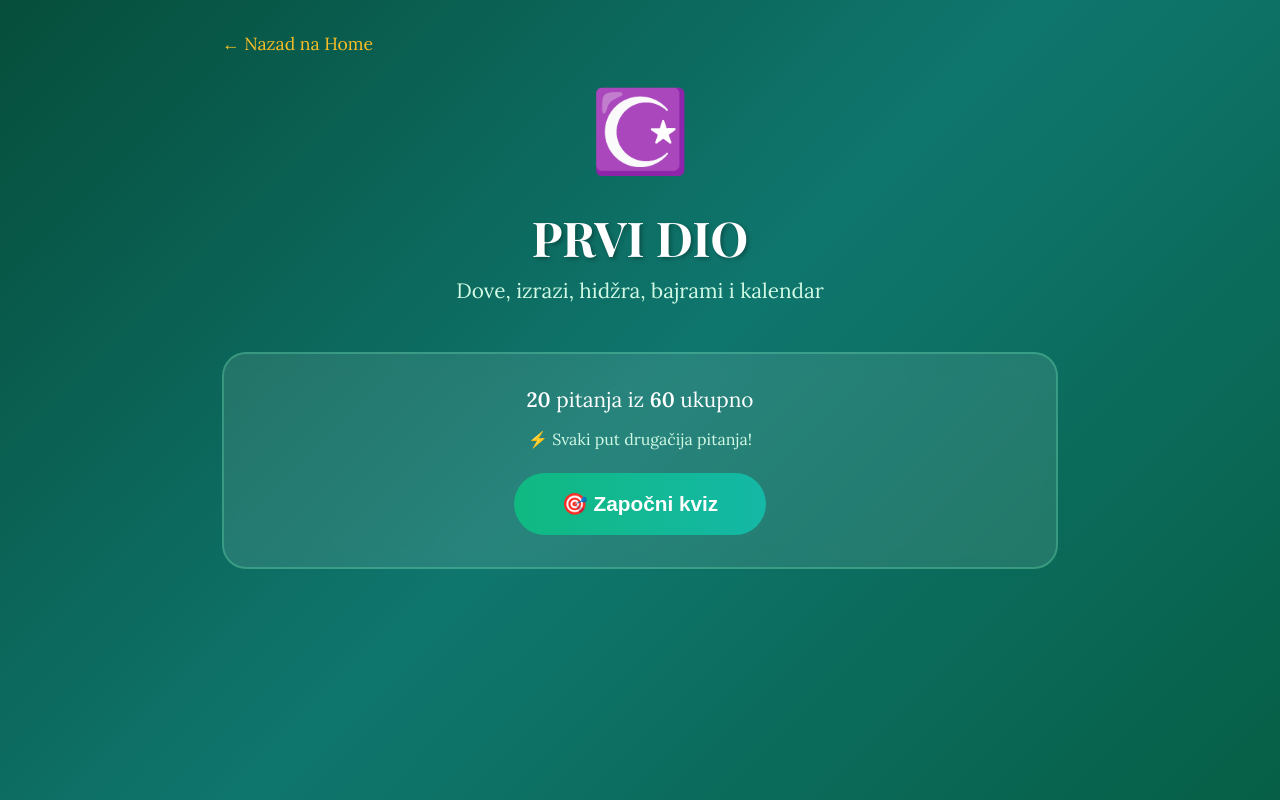
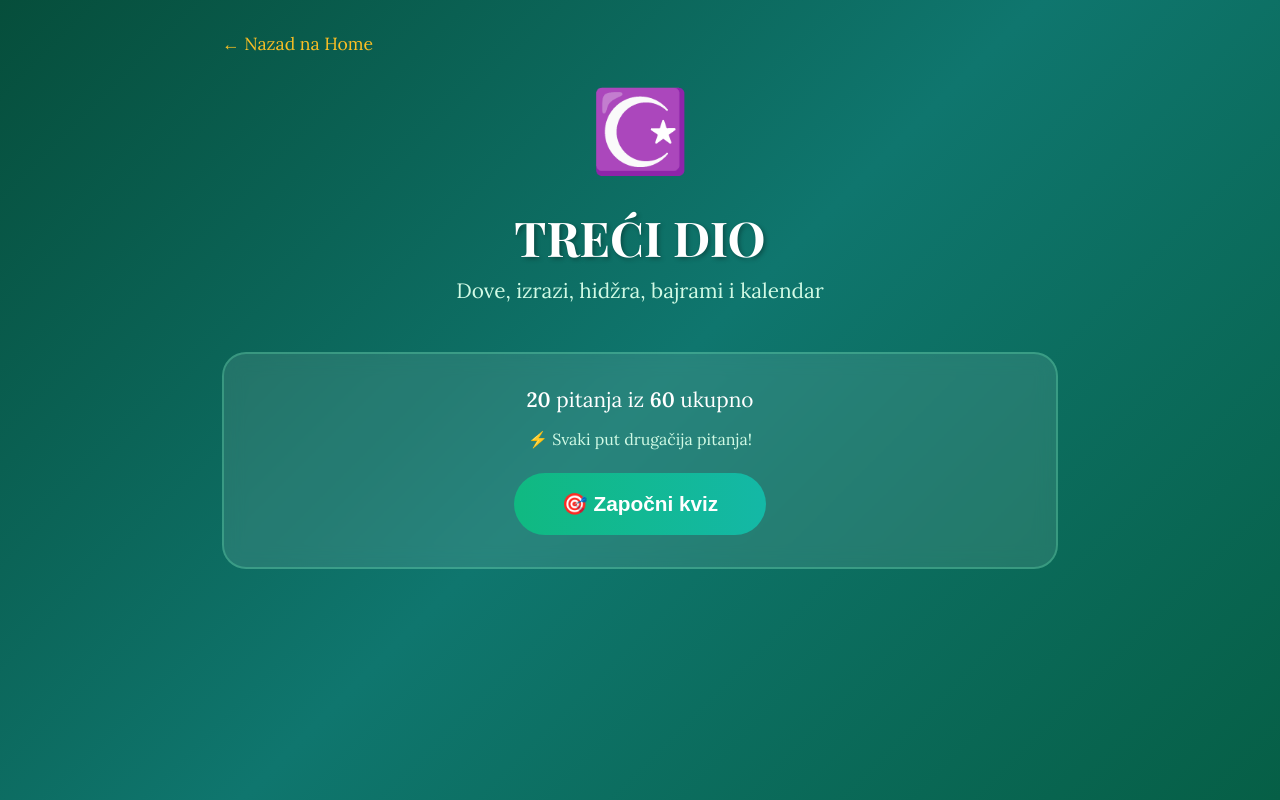
Before and after one commit to sabahuddin/kvizovi, a plain HTML site: page 1c.html in a window 1280 px wide. Drawn offline with nearby package versions, Linux system fonts and the light colour scheme.

Commit message:
Change title and header from 'PRVI DIO' to 'TREĆI DIO'

```diff
--- a/1c.html
+++ b/1c.html
@@ -3,7 +3,7 @@
 <head>
     <meta charset="UTF-8">
     <meta name="viewport" content="width=device-width, initial-scale=1.0">
-    <title>PRVI DIO</title>
+    <title>TREĆI DIO</title>
     <style>
         @import url('https://fonts.googleapis.com/css2?family=Playfair+Display:wght@700&family=Lora:wght@400;600&display=swap');
 
@@ -255,7 +255,7 @@
 
         <div class="quiz-header">
             <div class="quiz-icon">☪️</div>
-            <h1>PRVI DIO</h1>
+            <h1>TREĆI DIO</h1>
             <p class="subtitle">Dove, izrazi, hidžra, bajrami i kalendar</p>
         </div>
 
```
